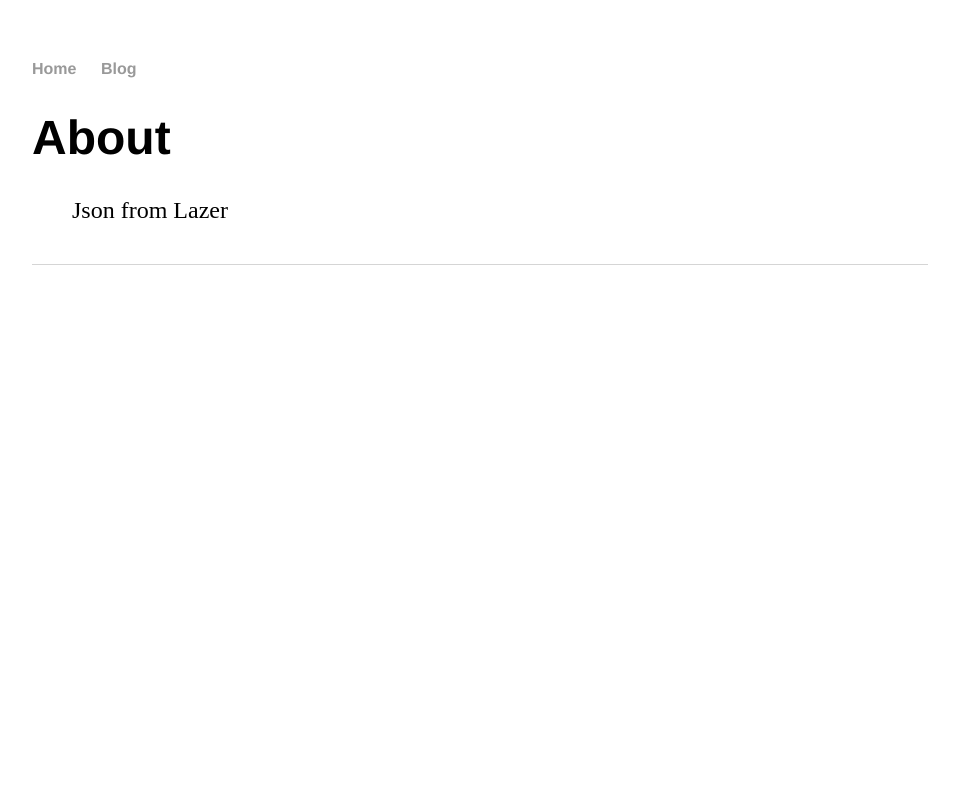
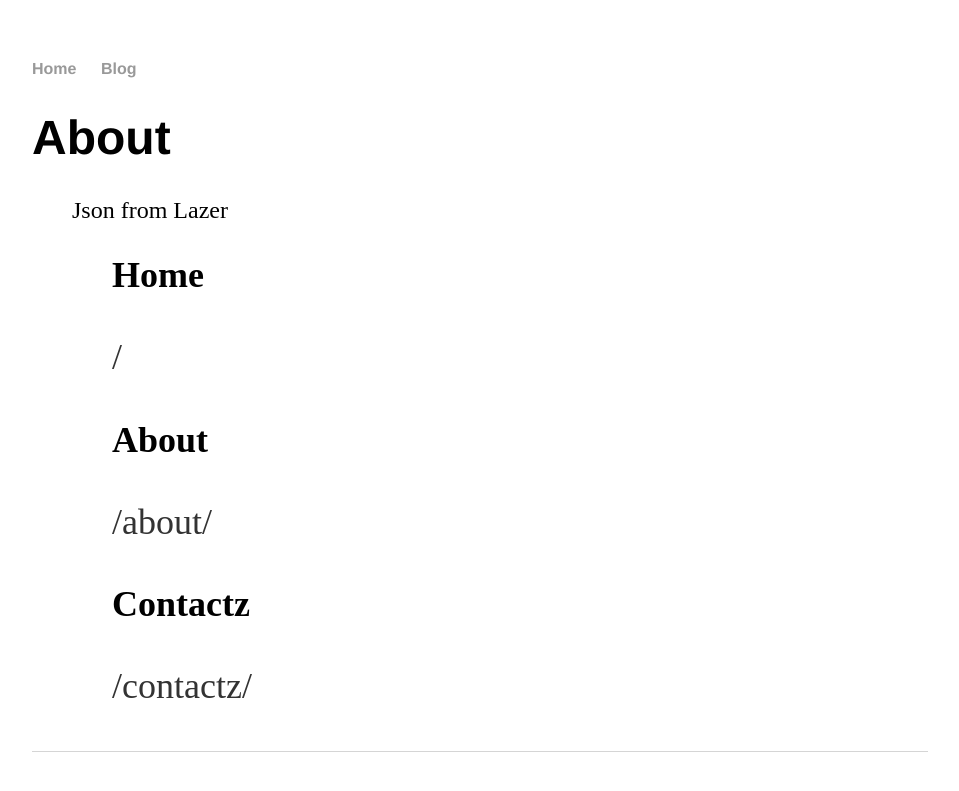
Before and after one commit to portablepage/portablepage.github.io, a Jekyll site: the page built from json/index.html, in a window 1280 px wide. Shown: the top 791 px of the page, without its empty margins (160-1119 px from the left). Built offline with Jekyll 4.4.1, drawn with Linux system fonts in a browser that asks for light colours.

Commit message:
Commit from PP server.

```diff
--- a/json/index.html
+++ b/json/index.html
@@ -6,10 +6,10 @@ title: About
 	<ul class="posts">
 	Json from Lazer
 	<ul>
-      {% for p in site.data.posts.data %}
+      {% for p in site.data.menu %}
        <div>
 		   <h2>{{ p.title }}</h2>
-		   <p>{{ p.body }}</p>
+		   <p>{{ p.url }}</p>
 		</div>
       {% endfor %}
     </ul>
```
